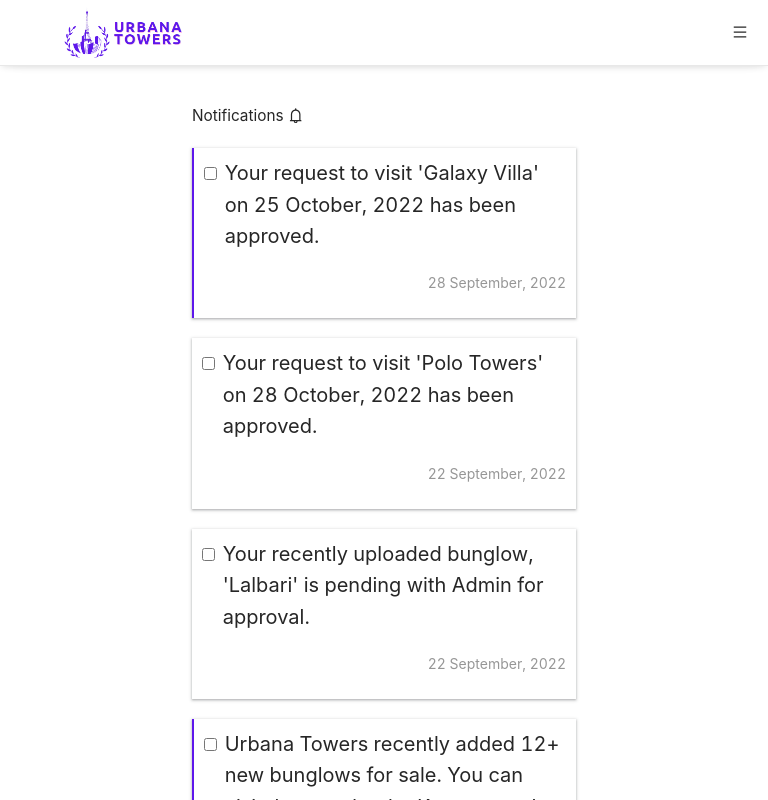
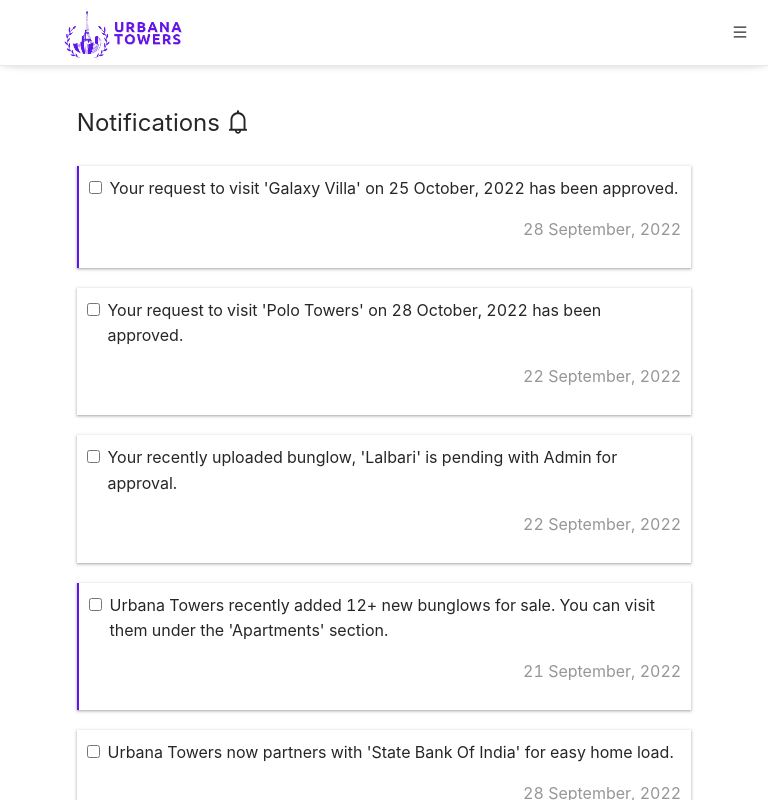
Before and after one commit to devjeetroy98/Urbana-Towers, a React (Create React App) app: page /notification in a window 768 px wide. Shown: the top 800 px of the page. Built offline with nearby package versions, Linux system fonts and the light colour scheme.

Commit message:
Wishlist and notifications made responsive

```diff
--- a/src/components/WishlistCards/style.css
+++ b/src/components/WishlistCards/style.css
@@ -87,3 +87,16 @@
   align-items: center;
   justify-content: center;
 }
+@media only screen and (max-width: 500px) {
+  .wishlist-card {
+    width: 100%;
+    margin-top: 1vh !important;
+  }
+}
+@media only screen and (min-width: 501px) and (max-width: 992px) {
+  .wishlist-card {
+    width: 70%;
+    margin: 0 auto !important;
+    margin-top: 2vh !important;
+  }
+}
--- a/src/screens/Notification/style.css
+++ b/src/screens/Notification/style.css
@@ -55,3 +55,48 @@
 .notification-container .rc-pagination-item-active a {
   color: #5e17eb !important;
 }
+
+@media only screen and (max-width: 768px) {
+  .notification-container .notifications {
+    height: auto;
+    width: 80vw;
+    margin: 0 auto;
+  }
+  .notification-container .header {
+    width: 80vw !important;
+    margin: 0 auto;
+    font-size: 3vh;
+  }
+  .notification-container .notifications .notification .top {
+    display: flex;
+    gap: 1vw;
+    font-size: 2vh;
+  }
+  .notification-container .notifications .notification .bottom {
+    color: #616161a9;
+    text-align: right;
+    font-size: 2vh;
+  }
+}
+@media only screen and (min-width: 769px) and (max-width: 992px) {
+  .notification-container .notifications {
+    height: auto;
+    width: 80vw;
+    margin: 0 auto;
+  }
+  .notification-container .header {
+    width: 80vw !important;
+    margin: 0 auto;
+    font-size: 3vh;
+  }
+  .notification-container .notifications .notification .top {
+    display: flex;
+    gap: 1vw;
+    font-size: 2.2vh;
+  }
+  .notification-container .notifications .notification .bottom {
+    color: #616161a9;
+    text-align: right;
+    font-size: 2.2vh;
+  }
+}
```
